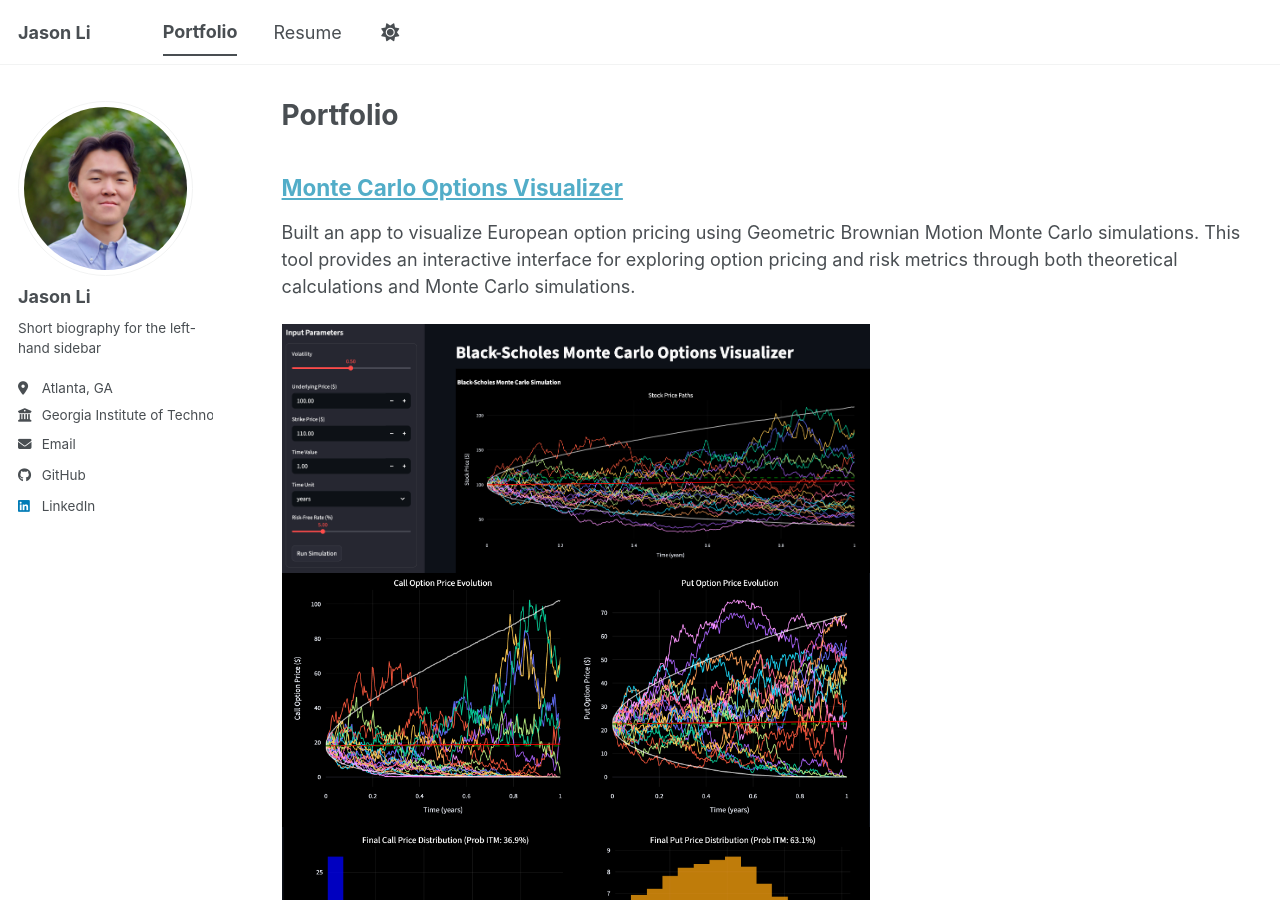
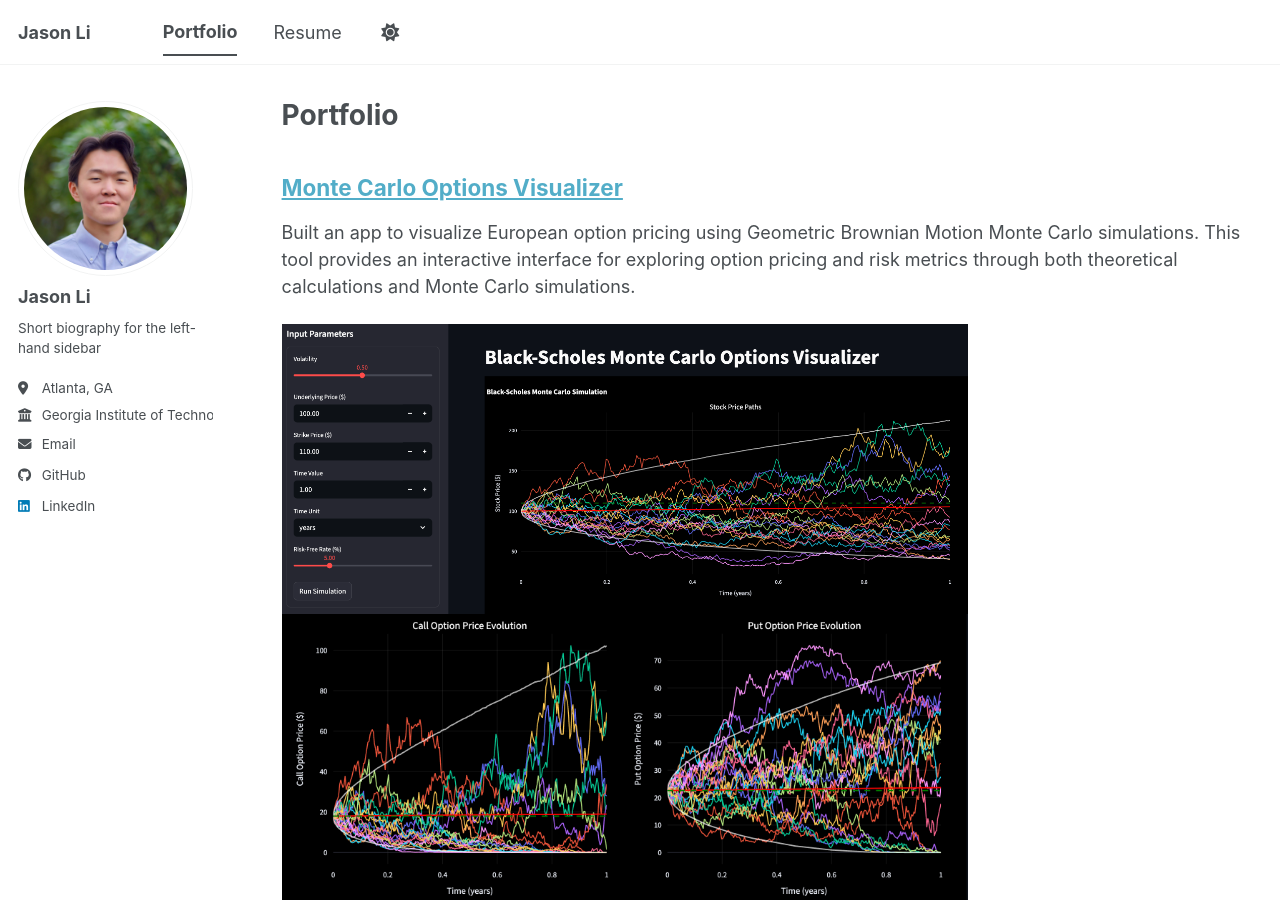
Before and after one commit to jasonli04/jasonli04.github.io, a Jekyll site: the page built from _pages/portfolio.html, in a window 1280 px wide and 900 px high. Built offline with Jekyll 4.4.1, drawn with Linux system fonts in a browser that asks for light colours; a script bundle is joined from its source files by our own code; library files that are not in the unit come from our copies.

Commit message:
width adjustment

```diff
--- a/_pages/portfolio.html
+++ b/_pages/portfolio.html
@@ -24,7 +24,7 @@ author_profile: true
     <div class="project-images">
       {% for image in project.images %}
       <a href="{{ project.url }}" target="_blank" rel="noopener">
-        <img src="{{ base_path }}{{ image }}" alt="{{ project.title }}" style="width: 60%; max-width: 100%; height: auto;">
+        <img src="{{ base_path }}{{ image }}" alt="{{ project.title }}" style="width: 70%; max-width: 100%; height: auto;">
       </a>
       {% endfor %}
     </div>
```
